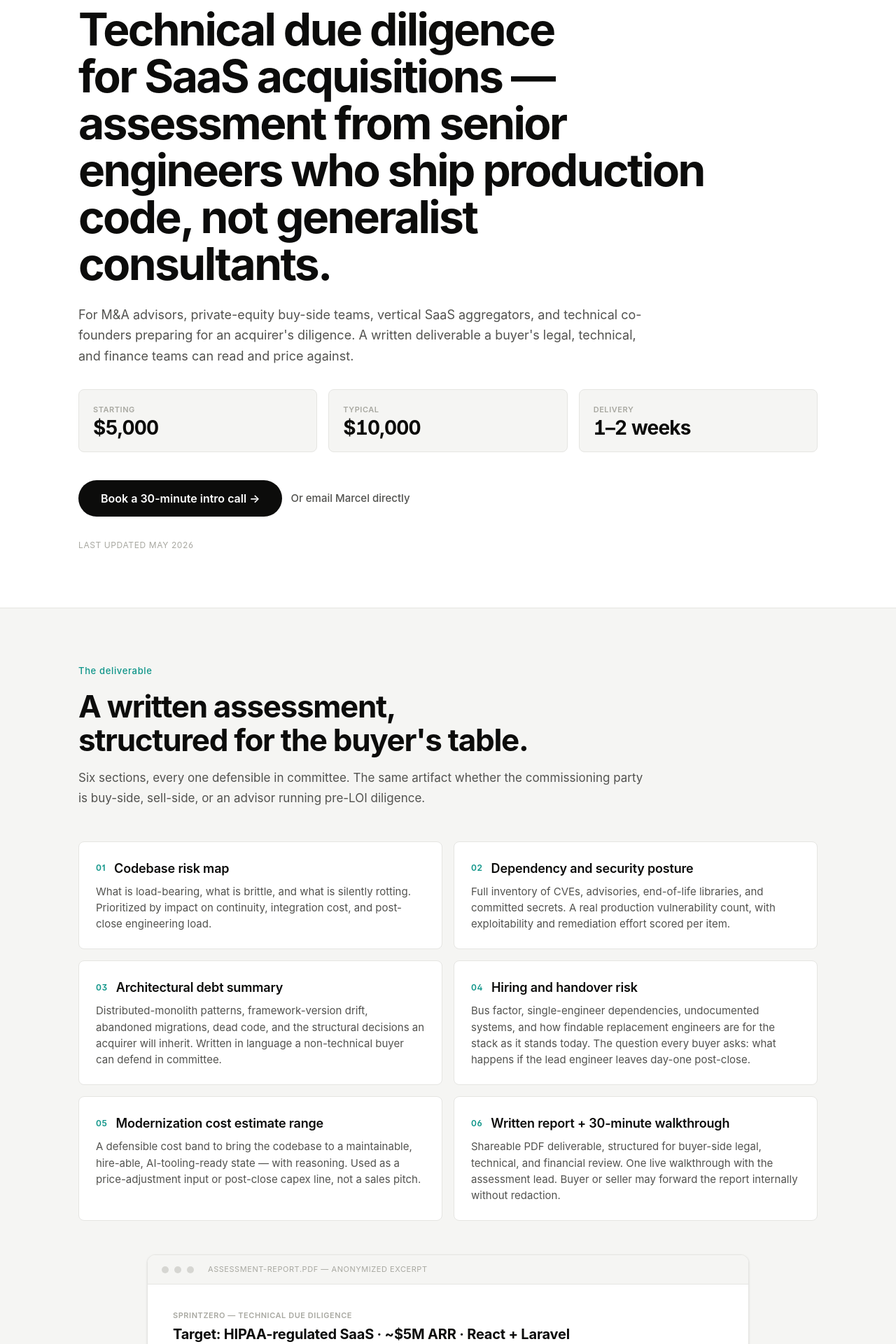
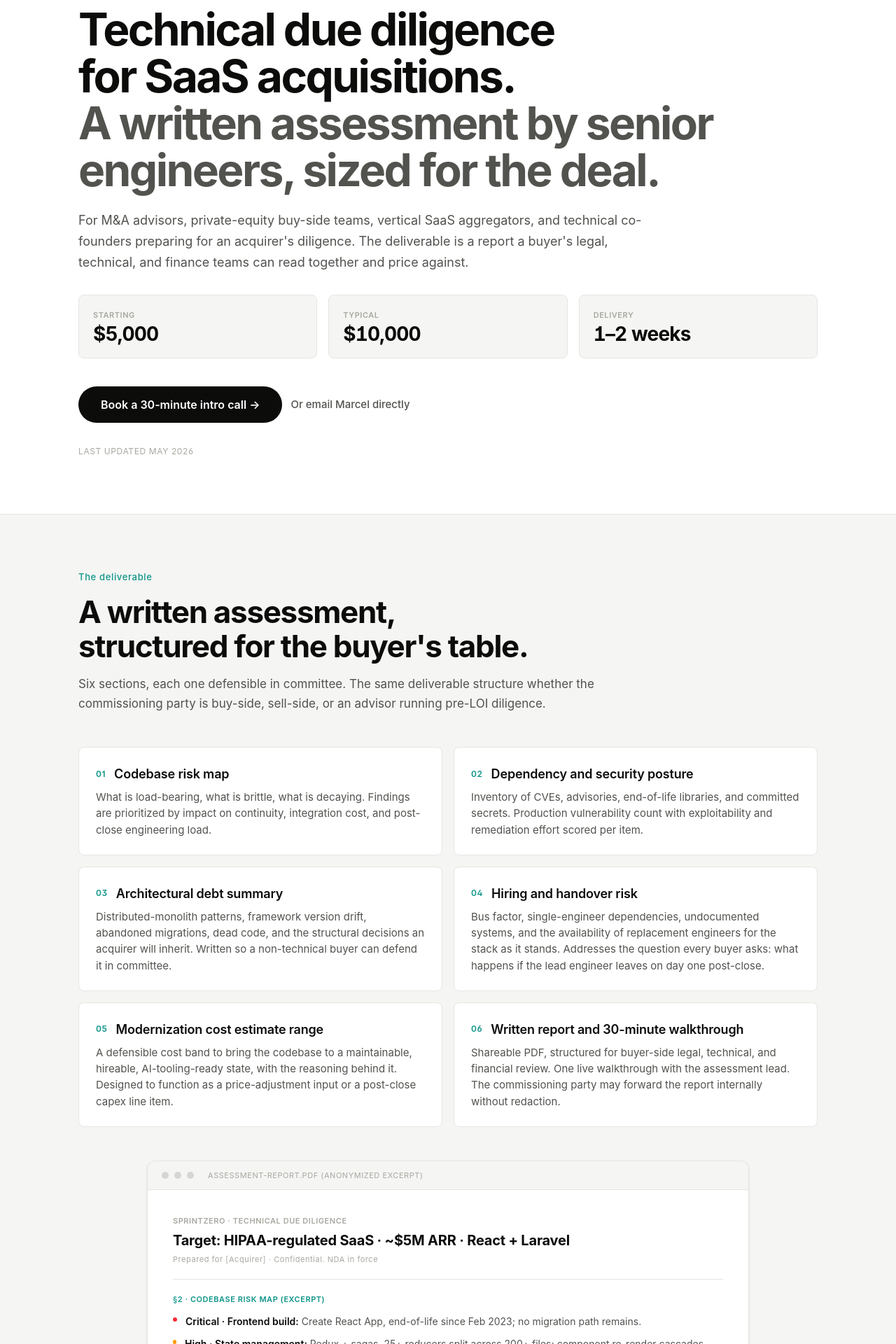
Before and after one commit to marcelfahle/sprintzero, a Next.js app: page /tech-due-diligence in a window 1280 px wide. Shown: the part 160-2080 px from the top of the page at 70% size. Built offline with nearby package versions, Linux system fonts and the light colour scheme; no server answers.

Commit message:
Tighten technical due diligence copy

```diff
--- a/src/app/tech-due-diligence/page.tsx
+++ b/src/app/tech-due-diligence/page.tsx
@@ -10,7 +10,7 @@ const MARCEL_EMAIL = "marcel@sprintzero.sh";
 
 const TITLE = "Technical Due Diligence for SaaS Acquisitions | SprintZero";
 const DESCRIPTION =
-  "Pre-close technical due diligence for SaaS acquisitions. Written assessment from senior engineers — codebase risk map, dependency posture, architectural debt, modernization cost range. $5K starting, $10K typical. 1–2 weeks.";
+  "Pre-close technical due diligence for SaaS acquisitions. Written assessment by senior engineers covering codebase risk, dependency and security posture, architectural debt, hiring risk, and a modernization cost range. From $5,000. Typical $10,000. Delivered in 1 to 2 weeks.";
 
 export const metadata: Metadata = {
   title: TITLE,
@@ -42,7 +42,7 @@ const serviceSchema = {
   name: "Technical Due Diligence",
   serviceType: "Technical Due Diligence",
   description:
-    "Pre-close technical due diligence for SaaS acquisitions. Written assessment from senior engineers covering codebase risk, dependency and security posture, architectural debt, hiring and handover risk, and a modernization cost estimate range. Delivered in 1–2 weeks.",
+    "Pre-close technical due diligence for SaaS acquisitions. A written assessment by senior engineers covering codebase risk, dependency and security posture, architectural debt, hiring and handover risk, and a modernization cost estimate range. Delivered in 1 to 2 weeks.",
   provider: {
     "@type": "Organization",
     name: "SprintZero",
@@ -57,7 +57,7 @@ const serviceSchema = {
   offers: [
     {
       "@type": "Offer",
-      name: "Technical Due Diligence — starting",
+      name: "Technical Due Diligence (starting)",
       price: "5000",
       priceCurrency: "USD",
       availability: "https://schema.org/InStock",
@@ -65,7 +65,7 @@ const serviceSchema = {
     },
     {
       "@type": "Offer",
-      name: "Technical Due Diligence — typical",
+      name: "Technical Due Diligence (typical)",
       price: "10000",
       priceCurrency: "USD",
       availability: "https://schema.org/InStock",
@@ -77,27 +77,27 @@ const serviceSchema = {
 const deliverableSections = [
   {
     title: "Codebase risk map",
-    desc: "What is load-bearing, what is brittle, and what is silently rotting. Prioritized by impact on continuity, integration cost, and post-close engineering load.",
+    desc: "What is load-bearing, what is brittle, what is decaying. Findings are prioritized by impact on continuity, integration cost, and post-close engineering load.",
   },
   {
     title: "Dependency and security posture",
-    desc: "Full inventory of CVEs, advisories, end-of-life libraries, and committed secrets. A real production vulnerability count, with exploitability and remediation effort scored per item.",
+    desc: "Inventory of CVEs, advisories, end-of-life libraries, and committed secrets. Production vulnerability count with exploitability and remediation effort scored per item.",
   },
   {
     title: "Architectural debt summary",
-    desc: "Distributed-monolith patterns, framework-version drift, abandoned migrations, dead code, and the structural decisions an acquirer will inherit. Written in language a non-technical buyer can defend in committee.",
+    desc: "Distributed-monolith patterns, framework version drift, abandoned migrations, dead code, and the structural decisions an acquirer will inherit. Written so a non-technical buyer can defend it in committee.",
   },
   {
     title: "Hiring and handover risk",
-    desc: "Bus factor, single-engineer dependencies, undocumented systems, and how findable replacement engineers are for the stack as it stands today. The question every buyer asks: what happens if the lead engineer leaves day-one post-close.",
+    desc: "Bus factor, single-engineer dependencies, undocumented systems, and the availability of replacement engineers for the stack as it stands. Addresses the question every buyer asks: what happens if the lead engineer leaves on day one post-close.",
   },
   {
     title: "Modernization cost estimate range",
-    desc: "A defensible cost band to bring the codebase to a maintainable, hire-able, AI-tooling-ready state — with reasoning. Used as a price-adjustment input or post-close capex line, not a sales pitch.",
+    desc: "A defensible cost band to bring the codebase to a maintainable, hireable, AI-tooling-ready state, with the reasoning behind it. Designed to function as a price-adjustment input or a post-close capex line item.",
   },
   {
-    title: "Written report + 30-minute walkthrough",
-    desc: "Shareable PDF deliverable, structured for buyer-side legal, technical, and financial review. One live walkthrough with the assessment lead. Buyer or seller may forward the report internally without redaction.",
+    title: "Written report and 30-minute walkthrough",
+    desc: "Shareable PDF, structured for buyer-side legal, technical, and financial review. One live walkthrough with the assessment lead. The commissioning party may forward the report internally without redaction.",
   },
 ];
 
@@ -122,7 +122,7 @@ const steps = [
   {
     n: "01",
     title: "Intro call (30 minutes)",
-    desc: "Stack confirmation, deal context, timeline, conflict-of-interest check. Scope and final fee are set on this call — no contact-form pricing theater.",
+    desc: "Stack confirmation, deal context, timeline, and conflict-of-interest check. Scope and final fee are set on this call. No contact-form pricing.",
   },
   {
     n: "02",
@@ -131,13 +131,13 @@ const steps = [
   },
   {
     n: "03",
-    title: "Assessment (5–10 business days)",
-    desc: "Senior-engineer review of the codebase, dependencies, infrastructure posture, and team artifacts. Asynchronous clarification questions to the seller's technical lead, routed through the buyer or advisor.",
+    title: "Assessment (5 to 10 business days)",
+    desc: "Senior-engineer review of the codebase, dependencies, infrastructure posture, and team artifacts. Clarification questions are routed asynchronously to the seller's technical lead through the buyer or advisor.",
   },
   {
     n: "04",
     title: "Written report and walkthrough",
-    desc: "Final report delivered as a structured PDF. 30-minute live walkthrough with buyer, advisor, and (where appropriate) seller. Total elapsed time, kickoff to delivery: 1–2 weeks.",
+    desc: "Final report delivered as a structured PDF. 30-minute live walkthrough with buyer, advisor, and where appropriate the seller. Total elapsed time, kickoff to delivery: 1 to 2 weeks.",
   },
 ];
 
@@ -156,7 +156,7 @@ const proofFindings = [
     code: "Finding B",
     descriptor: "Vertical SaaS, single-product, PHP/Laravel + MySQL on shared hosting",
     items: [
-      "13-year-old Laravel application; PHP 7.x; MySQL 5.7 — all past end-of-life",
+      "13-year-old Laravel application. PHP 7.x; MySQL 5.7. All past end-of-life",
       "Authentication implemented in-app with weak hashing and no rate limiting",
       "No database migration system; schema changes applied by hand in production",
       "Single engineer with full operational knowledge; no runbooks, no documented deployment",
@@ -167,31 +167,31 @@ const proofFindings = [
 const faqs = [
   {
     q: "How is this different from a SOC 2 or security audit?",
-    a: "A SOC 2 audit assesses whether the organization has frameworks and controls in place. We assess the code itself — what it actually does, what it depends on, what it inherits, what it costs to keep running. The two are complementary: SOC 2 covers governance, this covers the engineering substrate underneath. Buyers usually need both; they answer different questions.",
+    a: "A SOC 2 audit assesses whether the organization has frameworks and controls in place. We assess the code itself: what it does, what it depends on, what it inherits, and what it costs to keep running. The two are complementary. SOC 2 covers governance. This covers the engineering substrate underneath. Buyers typically need both; they answer different questions.",
   },
   {
     q: "How do you handle confidentiality?",
-    a: "Mutual NDA before any code or documentation moves. Repository access is read-only and time-bounded to the engagement window. Access is revoked and any local working copy is deleted on delivery. The written report is the buyer's (or commissioning party's) property; we retain no copy beyond the engagement and do not reuse client material in marketing without written consent.",
+    a: "Mutual NDA before any code or documentation moves. Repository access is read-only and time-bounded to the engagement window. Access is revoked and any local working copy is deleted on delivery. The written report is the property of the commissioning party. We retain no copy beyond the engagement and do not reuse client material in marketing without written consent.",
   },
   {
     q: "What is your conflict-of-interest policy?",
-    a: "We will not run an assessment on a target where we have an ongoing engineering relationship with the seller, the buyer, or a competing bidder on the same deal. Conflicts are disclosed and resolved on the intro call before NDA. We will refer the engagement to a peer firm if a conflict exists.",
+    a: "We will not run an assessment on a target where we have an ongoing engineering relationship with the seller, the buyer, or a competing bidder on the same deal. Conflicts are disclosed and resolved on the intro call before NDA. Where a conflict exists, we refer the engagement to a peer firm.",
   },
   {
     q: "Can you work for the buy-side, the sell-side, or both?",
-    a: "Both, but never the same deal. Most engagements are buy-side: a strategic, PE platform, or vertical aggregator commissions the assessment ahead of close. Sell-side engagements are typically founders running their own pre-diligence ahead of LOI to surface and price issues before an acquirer finds them. The deliverable is structurally identical; the audience and framing of the executive summary differs.",
+    a: "Both, but never the same deal. Most engagements are buy-side: a strategic acquirer, PE platform, or vertical aggregator commissions the assessment ahead of close. Sell-side engagements are typically founders running pre-LOI diligence on themselves to surface and price issues before an acquirer finds them. The deliverable is structurally identical. The audience and the framing of the executive summary differ.",
   },
   {
     q: "What if the target stack is outside the list above?",
-    a: "We refer to specialists rather than fake the expertise. Our scope is intentionally narrow — JavaScript ecosystem, Elixir/Phoenix, Rails, Laravel, Django. For .NET, Java, Go, Rust, mainframe, and Kubernetes platform diligence we maintain a referral list of firms with the right depth. Tell us the stack on the intro call; if it is not ours, we will say so on that call.",
+    a: "We refer to specialists rather than fake the expertise. Our scope is intentionally narrow: JavaScript ecosystem, Elixir/Phoenix, Rails, Laravel, Django. For .NET, Java, Go, Rust, mainframe, and Kubernetes platform diligence we maintain a referral list of firms with the right depth. Confirm the stack on the intro call. If it is outside our scope, we will say so on that call before any commitment.",
   },
   {
     q: "Who writes the assessment?",
-    a: "Senior engineers with 15+ years on the in-scope stacks, working under Marcel Fahle's review. Not generalist consultants, not analysts working from a checklist, not offshore farmed-out review. The same person who writes a finding is available on the walkthrough call to defend it.",
+    a: "Senior engineers with 15+ years on the in-scope stacks, working under Marcel Fahle's review. Not generalist consultants, not analysts working from a checklist, not offshore farmed-out review. The engineer who writes a finding is available on the walkthrough call to defend it.",
   },
   {
     q: "Can the report be shared with our investment committee, lenders, or QoE provider?",
-    a: "Yes. The report is structured for buyer-side legal, technical, and financial review and may be forwarded internally without redaction. For onward sharing with parties outside the original engagement (lenders, additional advisors), the commissioning party owns the distribution decision.",
+    a: "Yes. The report is structured for buyer-side legal, technical, and financial review and may be forwarded internally without redaction. For onward sharing with parties outside the original engagement, such as lenders or additional advisors, the commissioning party owns the distribution decision.",
   },
 ];
 
@@ -200,7 +200,7 @@ const howToSchema = {
   "@type": "HowTo",
   name: "How a SprintZero technical due diligence engagement works",
   description:
-    "Four-step process for SprintZero technical due diligence — intro call to written report and walkthrough in 1–2 weeks.",
+    "Four-step process for SprintZero technical due diligence: intro call to written report and walkthrough in 1–2 weeks.",
   totalTime: "P14D",
   step: steps.map((step, i) => ({
     "@type": "HowToStep",
@@ -232,14 +232,16 @@ export default function TechDueDiligencePage() {
               Technical Due Diligence
             </p>
             <h1 className="mb-6 max-w-[920px] font-display text-[44px] leading-[1.05] font-bold tracking-display text-fg-primary sm:text-[56px] lg:text-[64px]">
-              Technical due diligence for SaaS acquisitions —
+              Technical due diligence for SaaS acquisitions.
               <br className="hidden sm:block" />
-              assessment from senior engineers who ship production code, not generalist consultants.
+              <span className="text-fg-secondary">
+                A written assessment by senior engineers, sized for the deal.
+              </span>
             </h1>
             <p className="mb-8 max-w-[820px] text-[18px] leading-[1.65] text-fg-secondary">
               For M&amp;A advisors, private-equity buy-side teams, vertical SaaS aggregators, and
-              technical co-founders preparing for an acquirer&apos;s diligence. A written
-              deliverable a buyer&apos;s legal, technical, and finance teams can read and price
+              technical co-founders preparing for an acquirer&apos;s diligence. The deliverable is a
+              report a buyer&apos;s legal, technical, and finance teams can read together and price
               against.
             </p>
             <div className="mb-10 grid grid-cols-1 gap-4 sm:grid-cols-3">
@@ -280,8 +282,9 @@ export default function TechDueDiligencePage() {
                 A written assessment, structured for the buyer&apos;s table.
               </h2>
               <p className="text-[17px] leading-[1.65] text-fg-secondary">
-                Six sections, every one defensible in committee. The same artifact whether the
-                commissioning party is buy-side, sell-side, or an advisor running pre-LOI diligence.
+                Six sections, each one defensible in committee. The same deliverable structure
+                whether the commissioning party is buy-side, sell-side, or an advisor running
+                pre-LOI diligence.
               </p>
             </div>
             <ul className="grid grid-cols-1 gap-4 md:grid-cols-2">
@@ -321,9 +324,8 @@ export default function TechDueDiligencePage() {
                 Stacks we assess. Stacks we refer.
               </h2>
               <p className="text-[17px] leading-[1.65] text-fg-secondary">
-                Specificity over breadth. If the target stack is outside our scope we refer to firms
-                with the right depth, on the intro call, before NDA. We do not fake expertise we do
-                not have.
+                Depth over breadth. If the target stack is outside our scope, we refer to firms with
+                the right depth on the intro call, before NDA.
               </p>
             </div>
             <div className="grid grid-cols-1 gap-6 md:grid-cols-2">
@@ -345,7 +347,7 @@ export default function TechDueDiligencePage() {
               </div>
               <div className="rounded-xl border border-border-default bg-bg-secondary p-7">
                 <p className="mb-4 font-mono text-[12px] font-semibold tracking-mono text-fg-tertiary uppercase">
-                  Out of scope — referred
+                  Out of scope (referred)
                 </p>
                 <ul className="flex flex-col gap-3 text-[15px] leading-[1.55] text-fg-secondary">
                   {stackOut.map((s) => (
@@ -402,7 +404,7 @@ export default function TechDueDiligencePage() {
                   Pricing
                 </p>
                 <h2 className="font-display text-[32px] leading-[1.1] font-bold tracking-heading text-fg-primary sm:text-[40px]">
-                  Set on the intro call. No contact-form pricing.
+                  Quoted on the intro call. No contact-form pricing.
                 </h2>
               </div>
               <div className="grid grid-cols-1 gap-6 sm:grid-cols-2">
@@ -415,7 +417,7 @@ export default function TechDueDiligencePage() {
                   </p>
                   <p className="text-[15px] leading-[1.55] text-fg-secondary">
                     Single repository, in-scope stack, narrow scope. Typical for early-stage targets
-                    and pre-LOI sell-side prep.
+                    and pre-LOI sell-side preparation.
                   </p>
                 </div>
                 <div className="flex flex-col gap-2 rounded-xl border border-accent-500/40 bg-accent-500/[0.06] p-6">
@@ -426,16 +428,17 @@ export default function TechDueDiligencePage() {
                     {PRICE_TYPICAL}
                   </p>
                   <p className="text-[15px] leading-[1.55] text-fg-secondary">
-                    Multi-repo SaaS, in-scope stack, full deliverable: codebase, dependencies,
-                    architecture, hiring risk, modernization cost range.
+                    Multi-repository SaaS, in-scope stack, full deliverable: codebase, dependencies,
+                    architecture, hiring risk, and modernization cost range.
                   </p>
                 </div>
               </div>
               <p className="text-[15px] leading-[1.65] text-fg-tertiary">
-                Final scope and fee are set on the 30-minute intro call after stack confirmation,
-                deal context, and conflict-of-interest check. Engagements above the typical band are
-                quoted at that point — usually a function of repository count, infrastructure review
-                depth, or reporting requirements specific to the buyer&apos;s investment committee.
+                Final scope and fee are agreed on the 30-minute intro call, after stack
+                confirmation, deal context, and conflict-of-interest check. Engagements above the
+                typical band are quoted at that point. Drivers are usually repository count,
+                infrastructure review depth, and reporting requirements specific to the buyer&apos;s
+                investment committee.
               </p>
               <a
                 href={BOOKING_URL_UTM}
@@ -449,7 +452,7 @@ export default function TechDueDiligencePage() {
           </Container>
         </section>
 
-        {/* 6. Proof — diligence-shaped findings */}
+        {/* 6. Proof: diligence-shaped findings */}
         <section className="bg-bg-secondary py-20">
           <Container>
             <div className="mb-12 max-w-[820px]">
@@ -457,11 +460,11 @@ export default function TechDueDiligencePage() {
                 Anonymized findings
               </p>
               <h2 className="mb-4 font-display text-[36px] leading-[1.1] font-bold tracking-heading text-fg-primary sm:text-[44px]">
-                What previous assessments surfaced.
+                What recent assessments surfaced.
               </h2>
               <p className="text-[17px] leading-[1.65] text-fg-secondary">
-                Two recent engagements, anonymized to vertical and revenue band. Numbers are exact;
-                identifying detail is generalized.
+                Two recent engagements, anonymized to vertical and revenue band. Numbers are exact.
+                Identifying detail is generalized.
               </p>
             </div>
             <div className="grid grid-cols-1 gap-6 lg:grid-cols-2">
@@ -538,16 +541,16 @@ export default function TechDueDiligencePage() {
               </h2>
               <div className="flex flex-col gap-4 text-[16px] leading-[1.7] text-fg-secondary">
                 <p>
-                  Where the assessment identifies remediation work that needs to land before close —
-                  vulnerability remediation, framework upgrades, architectural cleanup,
-                  test-coverage baseline — SprintZero executes a fixed-scope 30-day modernization
+                  Where the assessment identifies remediation work that needs to land before close,
+                  whether vulnerability remediation, framework upgrades, architectural cleanup, or a
+                  test-coverage baseline, SprintZero can execute a fixed-scope 30-day modernization
                   sprint starting at {REMEDIATION_PRICE}. The assessment fee is credited toward the
                   sprint when the same party commissions both.
                 </p>
                 <p>
                   This is optional and disclosed up front. The written assessment stands on its own
-                  and is usable to brief any other vendor, internal team, or post-close engineering
-                  function.
+                  and is usable to brief any other vendor, an internal team, or a post-close
+                  engineering function.
                 </p>
               </div>
               <a
@@ -571,6 +574,9 @@ export default function TechDueDiligencePage() {
                 Stack confirmation, deal context, conflict check, and final scope. Engagements begin
                 under NDA within 48 hours of the call.
               </p>
+              <p className="text-[14px] text-[#7a7a73]">
+                Confidential. NDA on request. No deck required.
+              </p>
               <a
                 href={BOOKING_URL_UTM}
                 target="_blank"
@@ -580,7 +586,7 @@ export default function TechDueDiligencePage() {
                 Book the intro call →
               </a>
               <p className="text-[14px] text-[#a8a8a1]">
-                Async alternative —{" "}
+                Async alternative:{" "}
                 <a
                   href={`mailto:${MARCEL_EMAIL}?subject=Technical%20due%20diligence%20inquiry`}
                   className="underline underline-offset-4 hover:text-[#fafaf9]"
@@ -637,19 +643,19 @@ function SampleReport() {
         <span className="size-2.5 rounded-full bg-fg-tertiary/40" aria-hidden />
         <span className="size-2.5 rounded-full bg-fg-tertiary/40" aria-hidden />
         <span className="ml-3 font-mono text-[11px] tracking-mono text-fg-tertiary uppercase">
-          assessment-report.pdf — anonymized excerpt
+          assessment-report.pdf (anonymized excerpt)
         </span>
       </div>
       <div className="flex flex-col gap-5 p-7 sm:p-9">
         <header className="flex flex-col gap-1 border-b border-border-default pb-5">
           <p className="font-mono text-[11px] font-semibold tracking-mono text-fg-tertiary uppercase">
-            SprintZero — Technical Due Diligence
+            SprintZero · Technical Due Diligence
           </p>
           <p className="font-display text-[20px] font-bold tracking-tight text-fg-primary">
             Target: HIPAA-regulated SaaS · ~$5M ARR · React + Laravel
           </p>
           <p className="font-mono text-[11px] tracking-mono text-fg-tertiary">
-            Prepared for [Acquirer] · Confidential — NDA in force
+            Prepared for [Acquirer] · Confidential. NDA in force
           </p>
         </header>
 
@@ -700,7 +706,7 @@ function SampleReport() {
         </div>
 
         <p className="font-mono text-[11px] tracking-mono text-fg-tertiary">
-          [Sample excerpt — full reports run 18–32 pages depending on scope.]
+          [Sample excerpt. Full reports run 18–32 pages depending on scope.]
         </p>
       </div>
     </figure>
```
